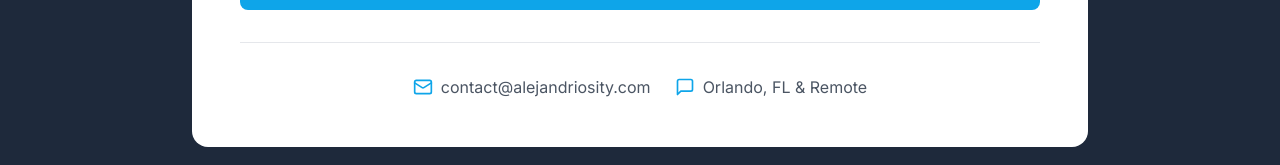
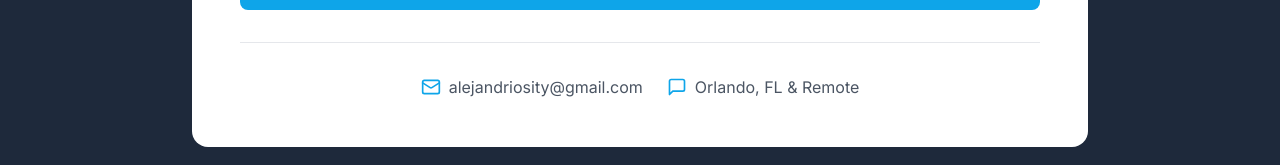
Before and after one commit to Variosity/afiwebdev, a Next.js app: page / in a window 1280 px wide. Shown: the part 3758-3923 px from the top of the page. Built offline with nearby package versions, Linux system fonts and the light colour scheme.

Commit message:
Update page.tsx

```diff
--- a/app/page.tsx
+++ b/app/page.tsx
@@ -482,7 +482,7 @@ export default function Home() {
               <div className="flex flex-col md:flex-row gap-6 justify-center items-center text-gray-600">
                 <div className="flex items-center gap-2">
                   <Mail className="w-5 h-5 text-primary" />
-                  <span>contact@alejandriosity.com</span>
+                  <span>alejandriosity@gmail.com</span>
                 </div>
                 <div className="flex items-center gap-2">
                   <MessageSquare className="w-5 h-5 text-primary" />
```
